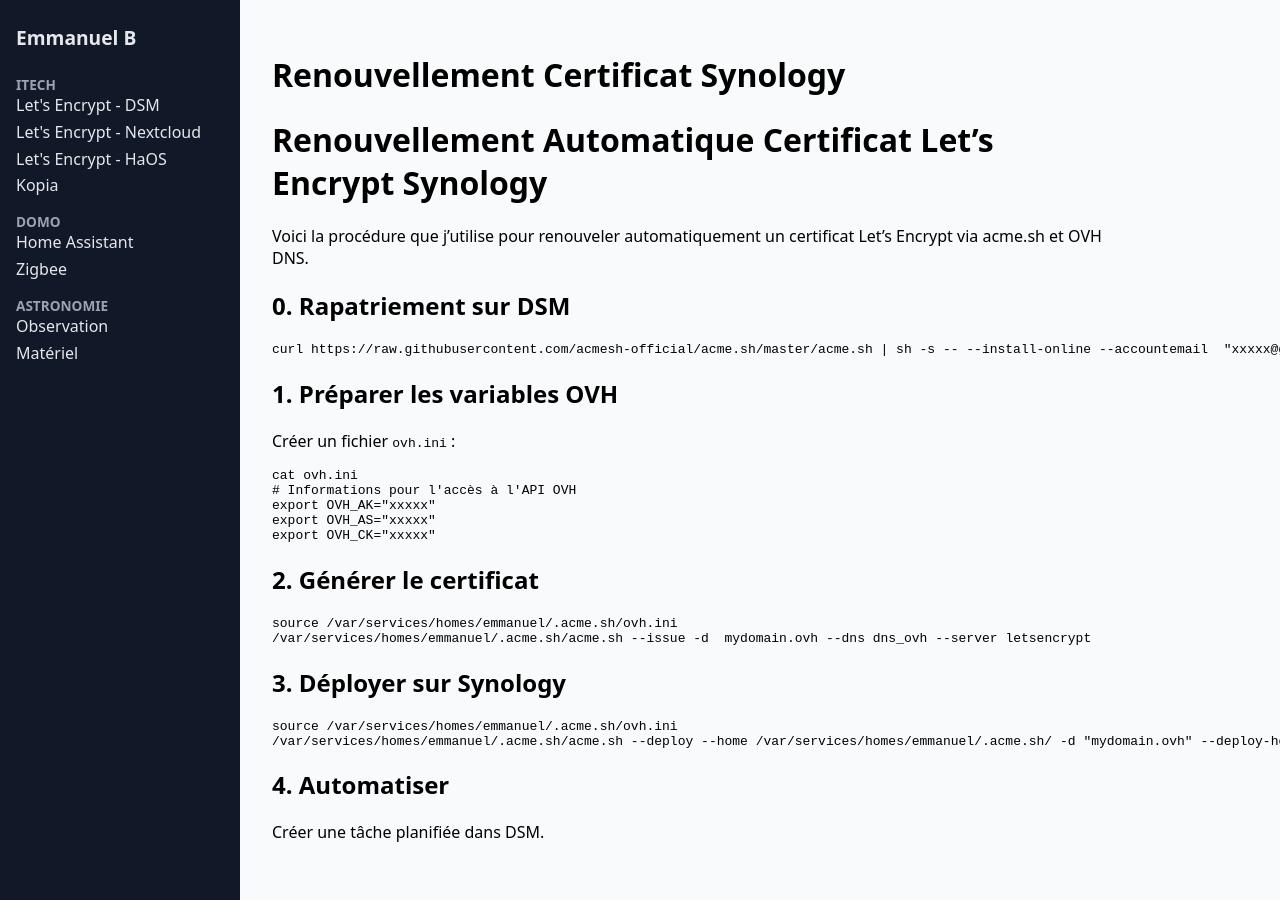
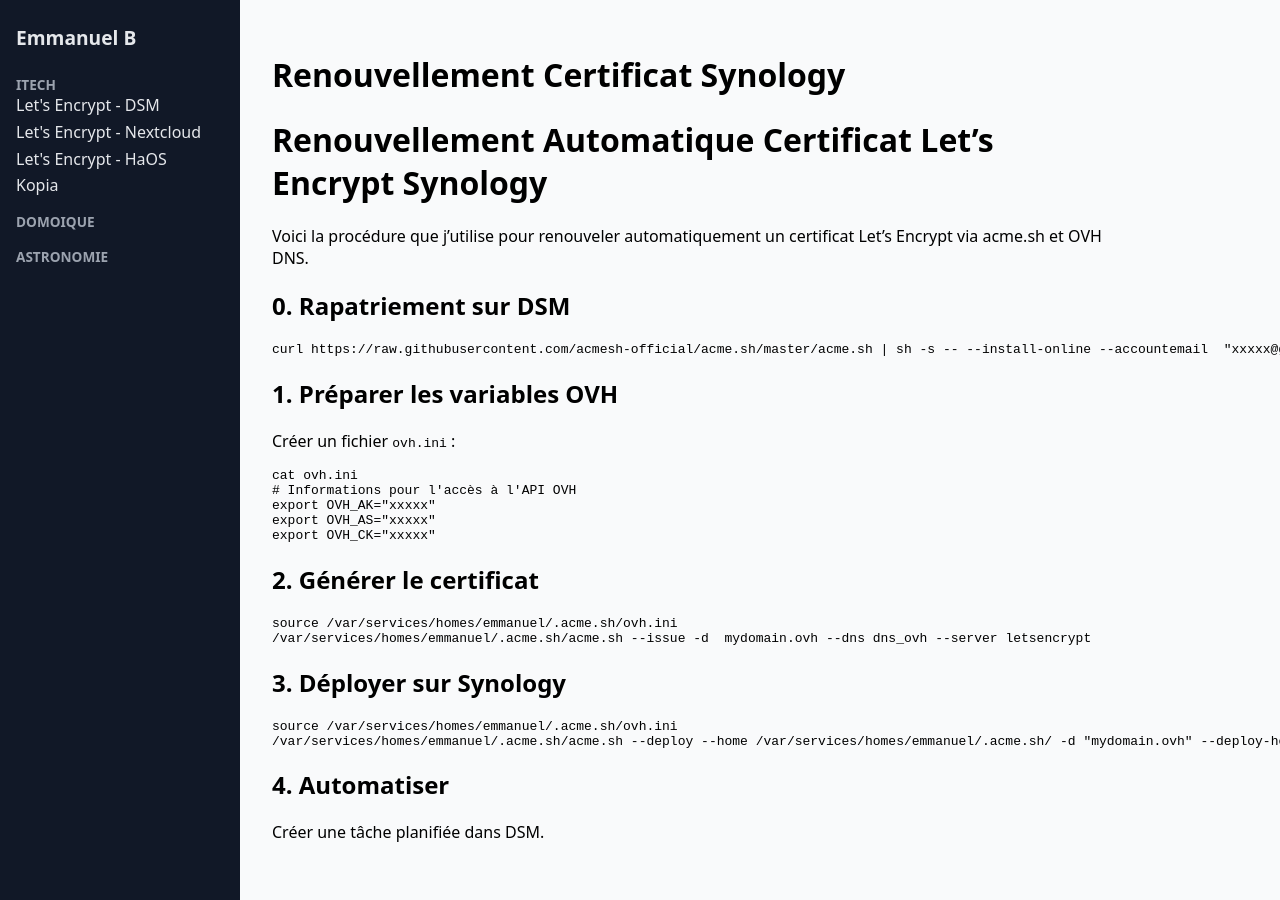
Before and after one commit to CosmicExplorator/cosmicexplorator.github.io, a Jekyll site: the page built from _pages/renewCertForDSM.md, in a window 1280 px wide. Built offline with Jekyll 4.4.1, drawn with Linux system fonts in a browser that asks for light colours.

Commit message:
Update navigation by removing Domo and Astronomie
Removed Domo and Astronomie sections from navigation.

```diff
--- a/_data/navigation.yml
+++ b/_data/navigation.yml
@@ -8,16 +8,7 @@
       url: /renewCertForHaOs/
     - title: Kopia
       url: /svgWithKopia/
-- title: Domo
-  items:
-    - title: Home Assistant
-      url: /homeassistant/
-    - title: Zigbee
-      url: /zigbee/
+- title: Domoique
+
 
 - title: Astronomie
-  items:
-    - title: Observation
-      url: /astro/observation/
-    - title: Matériel
-      url: /astro/materiel/
```
